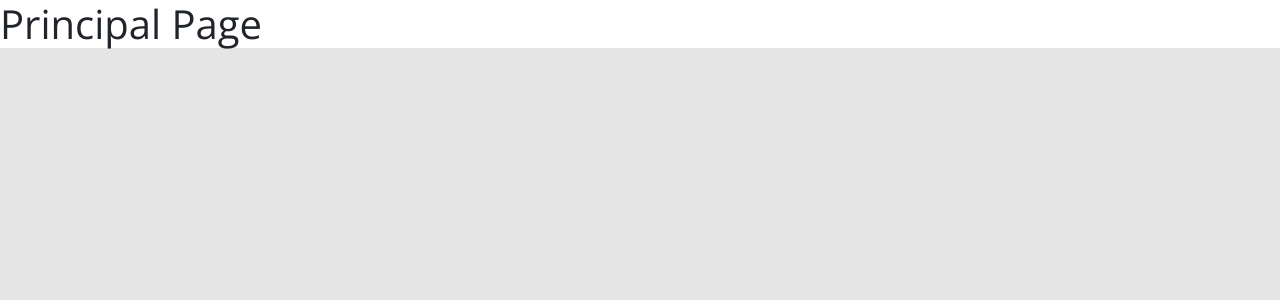
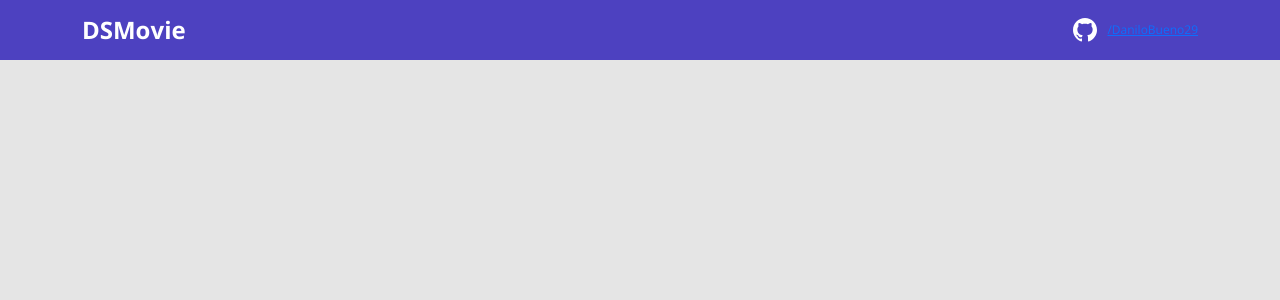
Before and after one commit to DaniloBueno29/dsmovie, a React (Create React App) app in the folder frontend/: page / in a window 1280 px wide. Shown: the top 300 px of the page. Built offline with nearby package versions, Linux system fonts and the light colour scheme.

Commit message:
add navbar

```diff
--- a/frontend/src/App.tsx
+++ b/frontend/src/App.tsx
@@ -1,8 +1,8 @@
-import React from 'react';
+import { Navbar } from "./components/Navbar";
 
 function App() {
   return (
-  <h1>Principal Page</h1>
+    <Navbar />
   );
 }
 
--- /dev/null
+++ b/frontend/src/components/Navbar/index.tsx
@@ -0,0 +1,20 @@
+import {ReactComponent as GithubIcon} from 'assets/img/github.svg';
+import './styles.css';
+
+ export function Navbar() {
+    return(
+        <header>
+    <nav className='container'>
+      <div className='dsmovie-nav-content'>
+        <h1>DSMovie</h1>
+        <a href="https://github.com/DaniloBueno29">
+            <div className='dsmovie-contact-container'>
+                <GithubIcon />
+                <p className='dsmovie-contact-link'>/DaniloBueno29</p>
+            </div>
+        </a>
+      </div>
+    </nav>
+  </header>
+    );
+}
--- /dev/null
+++ b/frontend/src/components/Navbar/styles.css
@@ -0,0 +1,29 @@
+header {
+    background-color: var(--color-primary);
+    height: 60px;
+    display: flex;
+    align-items: center;
+}
+
+.dsmovie-nav-content {
+    display: flex;
+    justify-content: space-between;
+    align-items: center;
+    color: #fff;
+}
+
+.dsmovie-nav-content h1 {
+    margin: 0;
+    font-weight: 700;
+    font-size: 24px;
+}
+
+.dsmovie-contact-container {
+    display: flex;
+    align-items: center;
+}
+
+.dsmovie-contact-link {
+    margin: 0 0 0 10px;
+    font-size: 12px;
+}
--- a/frontend/tsconfig.json
+++ b/frontend/tsconfig.json
@@ -1,5 +1,6 @@
 {
   "compilerOptions": {
+    "baseUrl": "./src",
     "target": "es5",
     "lib": [
       "dom",
```
Also changed, not shown: frontend/src/assets/img/github.svg (added), 1 other file (tests, documents, lock files or other folders).
